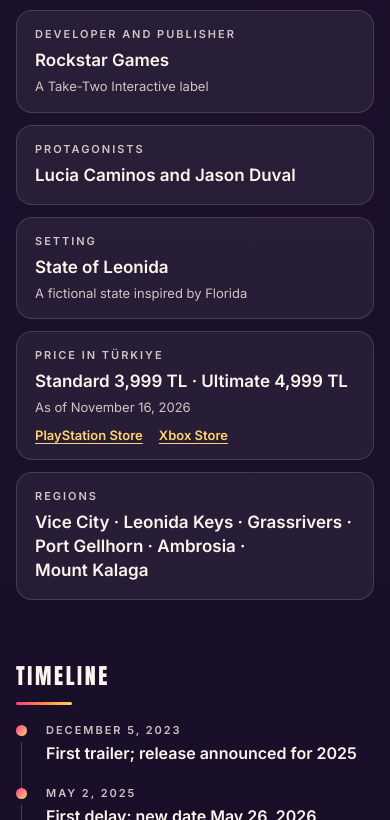
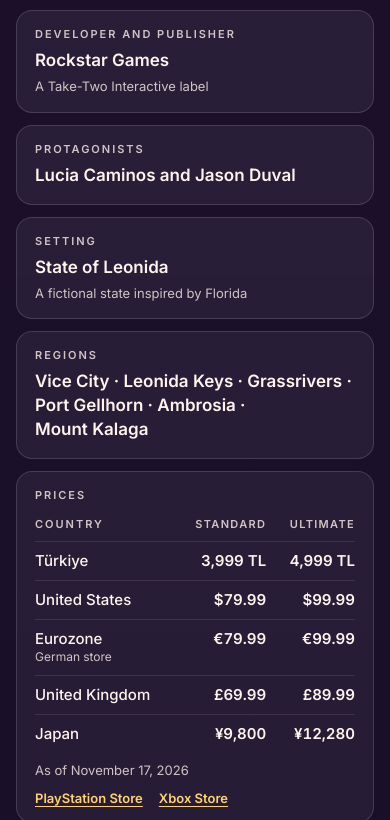
Before and after one commit to gokcank/gta-vi-countdown, a plain HTML site: page index.html in a window 390 px wide. Shown: the part 1180-2000 px from the top of the page. Drawn offline with Linux system fonts and the light colour scheme.

Commit message:
Add price table for five regions; keep wait text on one line on phones

```diff
--- a/content.js
+++ b/content.js
@@ -32,16 +32,6 @@ window.GTA_CONTENT = {
       note: { tr: 'Florida’dan esinlenen kurgusal bir eyalet', en: 'A fictional state inspired by Florida' },
     },
     {
-      label: { tr: 'Türkiye fiyatı', en: 'Price in Türkiye' },
-      value: { tr: 'Standart\u00a03.999\u00a0TL · Ultimate\u00a04.999\u00a0TL', en: 'Standard\u00a03,999\u00a0TL · Ultimate\u00a04,999\u00a0TL' },
-      note: { tr: '16 Kasım 2026 itibarıyla', en: 'As of November 16, 2026' },
-      links: [
-        { label: 'PlayStation Store', url: 'https://store.playstation.com/tr-tr/product/EP1004-PPSA01547_00-GTAVISTANDARD001' },
-        { label: 'Xbox Store', url: 'https://www.xbox.com/tr-TR/games/store/grand-theft-auto-vi/9p3h4968grsm' },
-      ],
-    },
-    {
-      wide: true,
       label: { tr: 'Bölgeler', en: 'Regions' },
       value: {
         tr: 'Vice\u00a0City · Leonida\u00a0Keys · Grassrivers · Port\u00a0Gellhorn · Ambrosia · Mount\u00a0Kalaga',
@@ -49,6 +39,29 @@ window.GTA_CONTENT = {
       },
     },
   ],
+
+  // Fiyat tablosu: PS Store ve Xbox Store'un o bölgedeki liste fiyatları (dijital sürüm).
+  // `asOf` fiyatların mağazalardan okunduğu gündür; fiyatları güncellerken onu da değiştirin.
+  // Tutarlar sayı olarak yazılır, sayfa dile göre biçimlendirir (3.999 TL / 3,999 TL).
+  // İki mağazada fiyat farklıysa sayı yerine { ps: 79.99, xbox: 74.99 } yazın; ikisi de gösterilir.
+  prices: {
+    asOf: '2026-11-17',
+    rows: [
+      { region: { tr: 'Türkiye', en: 'Türkiye' }, currency: 'TRY', standard: 3999, ultimate: 4999 },
+      { region: { tr: 'ABD', en: 'United States' }, currency: 'USD', standard: 79.99, ultimate: 99.99 },
+      {
+        region: { tr: 'Euro bölgesi', en: 'Eurozone' },
+        note: { tr: 'Almanya mağazası', en: 'German store' },
+        currency: 'EUR', standard: 79.99, ultimate: 99.99,
+      },
+      { region: { tr: 'Birleşik Krallık', en: 'United Kingdom' }, currency: 'GBP', standard: 69.99, ultimate: 89.99 },
+      { region: { tr: 'Japonya', en: 'Japan' }, currency: 'JPY', standard: 9800, ultimate: 12280 },
+    ],
+    links: [
+      { label: 'PlayStation Store', url: 'https://store.playstation.com/tr-tr/product/EP1004-PPSA01547_00-GTAVISTANDARD001' },
+      { label: 'Xbox Store', url: 'https://www.xbox.com/tr-TR/games/store/grand-theft-auto-vi/9p3h4968grsm' },
+    ],
+  },
 
   // Zaman çizelgesi, eskiden yeniye. Tarihler Türkiye saatine göredir (YYYY-AA-GG).
   // Tarihi henüz gelmemiş satırlar kendiliğinden "yaklaşıyor" olarak işaretlenir.
--- a/index.html
+++ b/index.html
@@ -73,6 +73,22 @@
       <section class="sec" aria-labelledby="factsTitle">
         <h2 class="sec-title" id="factsTitle" data-i18n="factsTitle">Künye</h2>
         <dl class="facts" id="facts"></dl>
+        <div class="fact prices" id="prices" hidden>
+          <h3 class="fact-label" data-i18n="pricesTitle">Fiyatlar</h3>
+          <table class="price-table">
+            <thead>
+              <tr>
+                <th scope="col" data-i18n="colRegion">Ülke</th>
+                <th scope="col" data-i18n="colStandard">Standart</th>
+                <!-- Sürüm adı özel ad: Türkçe görünümde "ULTİMATE" olmasın diye büyük yazıldı -->
+                <th scope="col">ULTIMATE</th>
+              </tr>
+            </thead>
+            <tbody id="priceRows"></tbody>
+          </table>
+          <p class="fact-note" id="pricesAsOf"></p>
+          <p class="fact-links" id="priceLinks"></p>
+        </div>
       </section>
 
       <section class="sec" aria-labelledby="timelineTitle">
--- a/script.js
+++ b/script.js
@@ -17,6 +17,10 @@
       calendar: 'Takvime ekle',
       about: 'Oyun hakkında ↓',
       factsTitle: 'Künye',
+      pricesTitle: 'Fiyatlar',
+      colRegion: 'Ülke',
+      colStandard: 'Standart',
+      asOf: (d) => `${d} itibarıyla`,
       timelineTitle: 'Zaman çizelgesi',
       upcoming: 'Yaklaşıyor',
       trailersTitle: 'Fragmanlar ve bağlantılar',
@@ -46,6 +50,10 @@
       calendar: 'Add to calendar',
       about: 'Game info ↓',
       factsTitle: 'At a glance',
+      pricesTitle: 'Prices',
+      colRegion: 'Country',
+      colStandard: 'Standard',
+      asOf: (d) => `As of ${d}`,
       timelineTitle: 'Timeline',
       upcoming: 'Upcoming',
       trailersTitle: 'Trailers and links',
@@ -135,9 +143,46 @@
     return box;
   }
 
+  // Fiyat tablosu: tutarlar sayfanın diline göre yazılır (3.999 TL / 3,999 TL, 79,99 $ / $79.99).
+  const SYMBOLS = { USD: '$', EUR: '€', GBP: '£', JPY: '¥' };
+  function money(v, cur) {
+    const n = v.toLocaleString(t.locale, { minimumFractionDigits: Number.isInteger(v) ? 0 : 2, maximumFractionDigits: 2 });
+    if (cur === 'TRY') return `${n}\u00a0TL`;
+    const sym = SYMBOLS[cur] || cur;
+    return lang === 'tr' ? `${n}\u00a0${sym}` : `${sym}${n}`;
+  }
+
+  function priceCell(v, cur) {
+    const td = el('td');
+    if (v && typeof v === 'object') {
+      // İki mağazada fiyat farklı: ikisi de alt alta gösterilir.
+      td.append(el('span', 'price-store', `PS\u00a0${money(v.ps, cur)}`), el('span', 'price-store', `Xbox\u00a0${money(v.xbox, cur)}`));
+    } else {
+      td.textContent = money(v, cur);
+    }
+    return td;
+  }
+
+  function renderPrices() {
+    const p = CONTENT.prices;
+    $('prices').hidden = !p;
+    if (!p) return;
+    $('priceRows').replaceChildren(...p.rows.map((r) => {
+      const th = el('th', null, tx(r.region));
+      th.scope = 'row';
+      if (r.note) th.append(el('span', 'price-note', tx(r.note)));
+      const tr = el('tr');
+      tr.append(th, priceCell(r.standard, r.currency), priceCell(r.ultimate, r.currency));
+      return tr;
+    }));
+    $('pricesAsOf').textContent = t.asOf(fmtDate(p.asOf));
+    $('priceLinks').replaceChildren(...(p.links || []).map((l) => extLink(tx(l.label), l.url)));
+  }
+
   function renderInfo() {
     $('facts').replaceChildren(...(CONTENT.facts || []).map(infoCard));
     $('tracking').replaceChildren(...(CONTENT.tracking || []).map(infoCard));
+    renderPrices();
 
     $('sources').replaceChildren(...(CONTENT.sources || []).map((s) => {
       const li = el('li');
--- a/style.css
+++ b/style.css
@@ -183,6 +183,7 @@ body {
 .progress-text {
   margin-top: 7px;
   font-size: 12.5px;
+  font-variant-numeric: tabular-nums; /* genişlik rakamlara göre değişmesin */
   color: var(--muted);
 }
 
@@ -268,7 +269,7 @@ body {
   border-radius: 16px;
 }
 .fact.wide { grid-column: 1 / -1; }
-.fact dt {
+.fact dt, .fact-label {
   font-size: 11px;
   font-weight: 600;
   letter-spacing: .18em;
@@ -297,6 +298,52 @@ body {
   font-size: 13px;
   font-weight: 600;
 }
+/* Fiyat tablosu: künyenin altında tam genişlikte bir kart */
+.prices { margin-top: 12px; }
+.price-table {
+  width: 100%;
+  max-width: 560px;
+  margin-top: 6px;
+  border-collapse: collapse;
+  font-variant-numeric: tabular-nums;
+}
+.price-table th, .price-table td {
+  padding: 9px 0 9px 16px;
+  font-size: 16px;
+  font-weight: 600;
+  line-height: 1.35;
+  text-align: right;
+  white-space: nowrap;
+  vertical-align: top;
+  border-bottom: 1px solid rgba(255, 255, 255, .1);
+}
+.price-table th:first-child {
+  padding-left: 0;
+  font-weight: 500;
+  text-align: left;
+  white-space: normal;
+}
+.price-table thead th, .price-table thead th:first-child {
+  font-size: 11px;
+  font-weight: 600;
+  letter-spacing: .18em;
+  text-transform: uppercase;
+  color: var(--muted);
+}
+.price-table tbody tr:last-child th, .price-table tbody tr:last-child td { border-bottom: 0; }
+.price-note {
+  display: block;
+  font-size: 12px;
+  font-weight: 400;
+  color: var(--muted);
+}
+.price-store { display: block; }
+.prices .fact-note { margin-top: 8px; }
+@media (max-width: 420px) {
+  .price-table th, .price-table td { font-size: 15px; padding-left: 10px; }
+  .price-table thead th { letter-spacing: .12em; }
+}
+
 /* Takip kartları: geniş ekranda 2×2, telefonda alt alta */
 .facts.pairs { grid-template-columns: repeat(2, 1fr); }
 @media (max-width: 620px) { .facts.pairs { grid-template-columns: 1fr; } }
@@ -532,6 +579,9 @@ body {
 @media (max-width: 480px) {
   .actions { gap: 6px; }
   .btn { font-size: 13px; padding: 12px; }
+  /* Bekleyiş yazısı tek satırda kalsın */
+  .progress { padding-left: 12px; padding-right: 12px; }
+  .progress-text { font-size: min(12.5px, 3.05vw); white-space: nowrap; }
 }
 @media (max-width: 380px) {
   .btn { font-size: 12.5px; padding: 11px 10px; }
```
Also changed, not shown: 1 other file.
